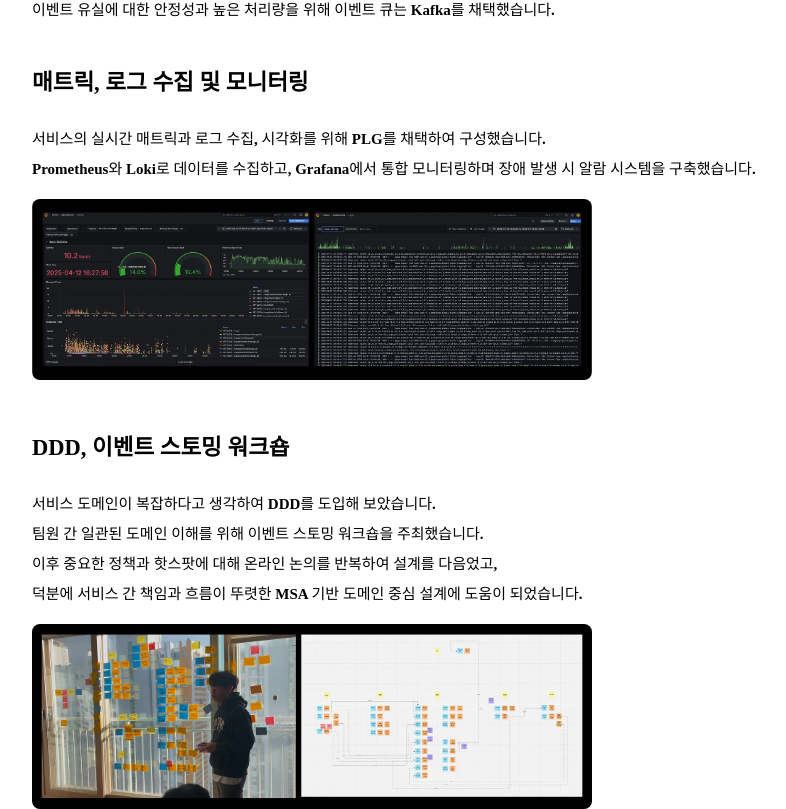
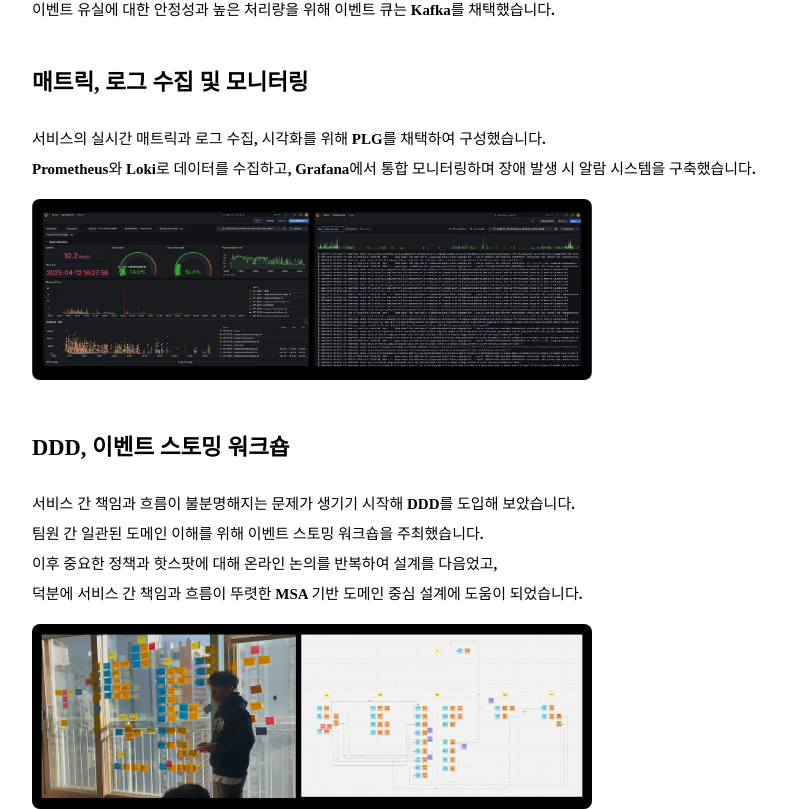
Before and after one commit to vumrra/mdx-resume, a React (Vite) app: page / in a window 1280 px wide. Shown: the part 3424-4233 px from the top of the page, without its empty margins (208-994 px from the left). Built offline with nearby package versions, Linux system fonts and the light colour scheme.

Commit message:
update: ddd

```diff
--- a/src/resume.mdx
+++ b/src/resume.mdx
@@ -163,7 +163,7 @@ AWS 아키텍처 설계, Github Actions 기반 배포 자동화 구축 작업을
 V2 - 서버 개발과 PM을 맡아 Restful API 개발, 성능 개선, 프로젝트를 주도적으로 이끌었습니다.
 V3 - 기존 서비스(V2)의 구조적 문제를 개선하며, 전국 서비스 확장을 위해 **마이크로서비스 전환을 주도했습니다.**
 V3 - 전시 API를 캐시, 쿼리 튜닝으로 응답 시간을 개선했으며, **비동기 큐(Kafka)를 활용하여 처리량을 개선했습니다.**
-V3 - 랭킹 조회 API의 성능 향상을 위해 **커버링 인덱스를 적용해 응답 속도를 200%** 개선했습니다.
+V3 - 랭킹 조회 API의 성능 향상을 위해 **커버링 인덱스를 적용해 응답 속도를 200%** 개선했습니다. [(PR)](https://github.com/team-gogo/gogo-stage/pull/153)
 
   </p>
 <p class="content">
@@ -212,7 +212,7 @@ Prometheus와 Loki로 데이터를 수집하고, Grafana에서 통합 모니터
 <p class="content">
 ## DDD, 이벤트 스토밍 워크숍
 
-서비스 도메인이 복잡하다고 생각하여 DDD를 도입해 보았습니다.
+서비스 간 책임과 흐름이 불분명해지는 문제가 생기기 시작해 DDD를 도입해 보았습니다.
 팀원 간 일관된 도메인 이해를 위해 이벤트 스토밍 워크숍을 주최했습니다.
 이후 중요한 정책과 핫스팟에 대해 온라인 논의를 반복하여 설계를 다음었고,
 덕분에 서비스 간 책임과 흐름이 뚜렷한 MSA 기반 도메인 중심 설계에 도움이 되었습니다.
```
